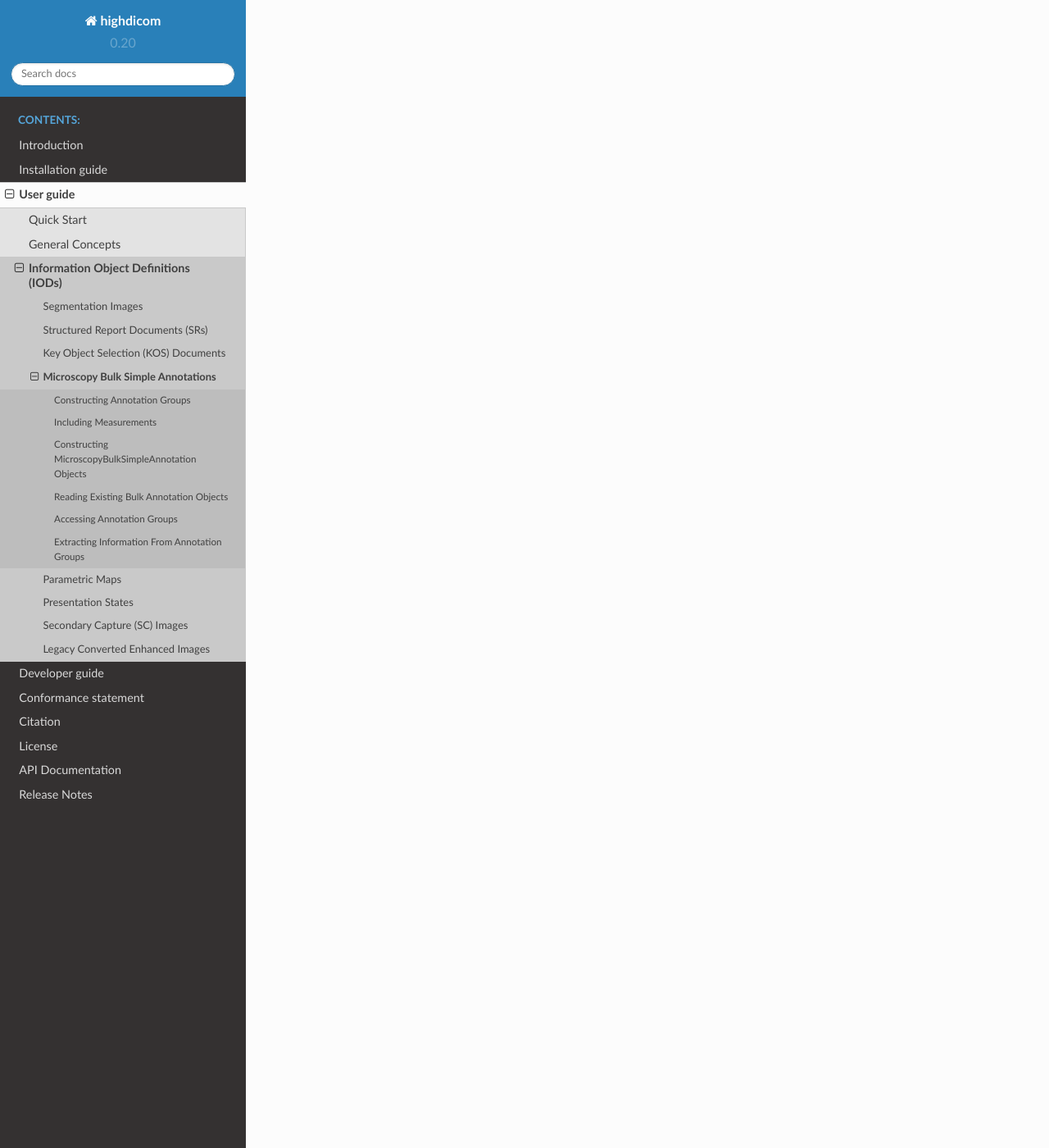
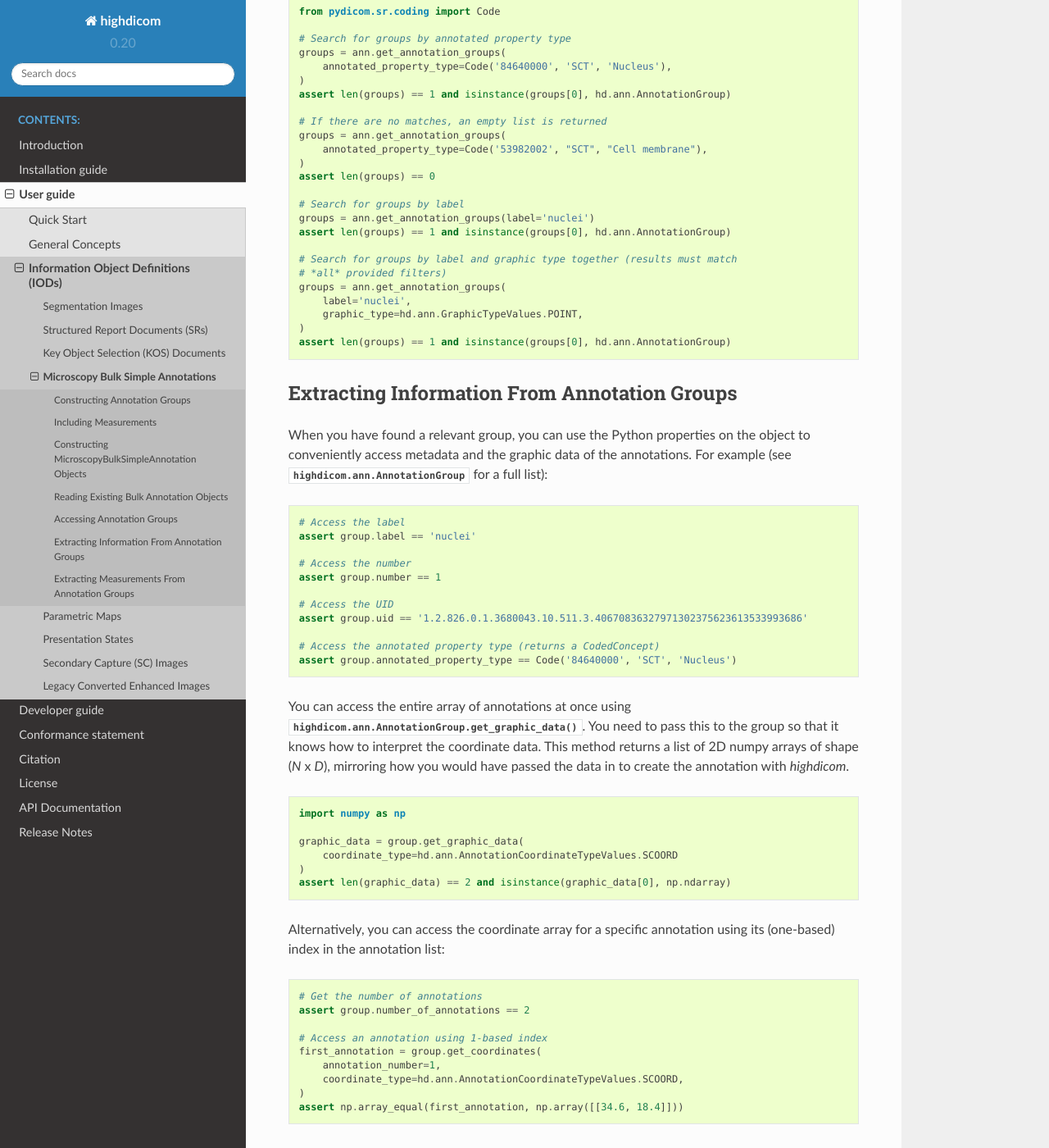
Before and after one commit to ImagingDataCommons/highdicom, a Sphinx documentation site: the page built from docs/ann.rst, in a window 1280 px wide and 1400 px high, scrolled down 4548 px. Shown: the whole window at 82% size. Built offline with Sphinx 7.4.7 and the Read the Docs theme 2.0.0, drawn with Linux system fonts in a browser that asks for light colours; some of the changed text lies outside the part shown.

Commit message:
Finish bulk annotations

```diff
--- a/docs/ann.rst
+++ b/docs/ann.rst
@@ -33,6 +33,7 @@
 * A ``number`` (``int``), an integer number for the group.
 * A ``label`` (``str``) giving a human-readable label for the group.
 * A ``uid`` (``str`` or :class:`highdicom.UID`) uniquely identifying the group.
+  Usually, you will want to generate UID for this.
 * An ``annotated_property_category`` and ``annotated_property_type``
   (:class:`highdicom.sr.CodedConcept`) coded values (see :ref:`coding`)
   describing the category and specific structure that has been annotated.
@@ -55,6 +56,12 @@
 -- or 3 -- meaning that the coordinates are expressed as a (X,Y,Z) triple in 3D
 frame of reference coordinates.
 
+When considering which type of coordinate to use, bear in mind that the 2D image
+coordinates refer only to one image in a image pyramid, whereas 3D frame of
+reference coordinates are more easily used with any image in the pyramid.
+Also note that although you can include multiple annotation groups in a single
+bulk annotation object, they must all use the same coordinate type.
+
 Here is a simple example of constructing an annotation group:
 
 .. code-block:: python
@@ -67,8 +74,8 @@
     # Graphic data containing two nuclei, each represented by a single point
     # expressed in 2D image coordinates
     graphic_data = [
-        np.array([[1234.6, 4088.4], [1239.5, 4088.4]]),
-        np.array([[1248.7, 4054.9], [1252.4, 4054.9]]),
+        np.array([[34.6, 18.4]]),
+        np.array([[28.7, 34.9]]),
     ]
 
     # Nuclei annotations produced by a manual algorithm
@@ -77,7 +84,7 @@
         uid=hd.UID(),
         label='nuclei',
         annotated_property_category=codes.SCT.AnatomicalStructure,
-        annotated_property_type=Code("84640000", "SCT", "Nucleus"),
+        annotated_property_type=Code('84640000', 'SCT', 'Nucleus'),
         algorithm_type=hd.ann.AnnotationGroupGenerationTypeValues.MANUAL,
         graphic_type=hd.ann.GraphicTypeValues.POINT,
         graphic_data=graphic_data,
@@ -109,12 +116,11 @@
     import highdicom as hd
     import numpy as np
 
-    # Graphic data containing two nuclei, each represented by a circle
-    # A circle is representing by two point: the center then a point on the
-    # circumference
+    # Graphic data containing two nuclei, each represented by a single point
+    # expressed in 2D image coordinates
     graphic_data = [
-        np.array([[1234.6, 4088.4], [1239.5, 4088.4]]),
-        np.array([[1248.7, 4054.9], [1252.4, 4054.9]]),
+        np.array([[34.6, 18.4]]),
+        np.array([[28.7, 34.9]]),
     ]
 
     # Measurement object representing the areas of each of the two nuclei
@@ -130,7 +136,7 @@
         uid=hd.UID(),
         label='nuclei',
         annotated_property_category=codes.SCT.AnatomicalStructure,
-        annotated_property_type=Code("84640000", "SCT", "Nucleus"),
+        annotated_property_type=Code('84640000', 'SCT', 'Nucleus'),
         algorithm_type=hd.ann.AnnotationGroupGenerationTypeValues.MANUAL,
         graphic_type=hd.ann.GraphicTypeValues.POINT,
         graphic_data=graphic_data,
@@ -163,14 +169,14 @@
         series_number=10,
         sop_instance_uid=hd.UID(),
         instance_number=1,
-        manufacturer="MGH Pathology",
-        manufacturer_model_name="MGH Pathology Manual Annotations",
-        software_versions="0.0.1",
-        device_serial_number="1234",
-        content_description="Nuclei Annotations",
+        manufacturer='MGH Pathology',
+        manufacturer_model_name='MGH Pathology Manual Annotations',
+        software_versions='0.0.1',
+        device_serial_number='1234',
+        content_description='Nuclei Annotations',
     )
 
-    bulk_annotations.save_as("nuclei_annotations.dcm")
+    bulk_annotations.save_as('nuclei_annotations.dcm')
 
 The result is a complete DICOM object that can be written out as a DICOM file,
 transmitted over network, etc.
@@ -178,8 +184,156 @@
 Reading Existing Bulk Annotation Objects
 ----------------------------------------
 
+You can read an existing bulk annotation object using `pydicom` and then convert
+to the `highdicom` object like this:
+
+.. code-block:: python
+
+    from pydicom import dcmread
+    import highdicom as hd
+
+    ann_dcm = dcmread('data/test_files/sm_annotations.dcm')
+
+    ann = hd.ann.MicroscopyBulkSimpleAnnotations.from_dataset(ann_dcm)
+
+    assert isinstance(ann, hd.ann.MicroscopyBulkSimpleAnnotations)
+
+Note that this example (and the following examples) uses an example file that
+you can access from the test data in the `highdicom` repository. It was created
+using exactly the code in the construction example above.
+
 Accessing Annotation Groups
 ---------------------------
 
+Usually the next step when working with bulk annotation objects is to find the
+relevant annotation groups. You have two ways to do this.
+
+If you know either the number or the UID of the group, you can access the group
+directly (since either of these should uniquely identify a group). The
+:meth:`highdicom.ann.MicroscopyBulkSimpleAnnotations.get_annotation_group()`
+method is used for this purpose:
+
+.. code-block:: python
+
+    # Access a group by its number
+    group = ann.get_annotation_group(number=1)
+    assert isinstance(group, hd.ann.AnnotationGroup)
+
+    # Access a group by its UID
+    group = ann.get_annotation_group(
+        uid='1.2.826.0.1.3680043.10.511.3.40670836327971302375623613533993686'
+    )
+    assert isinstance(group, hd.ann.AnnotationGroup)
+
+Alternatively, you can search for groups that match certain filters such as
+the annotation property type or category, label, or graphic type. The
+:meth:`highdicom.ann.MicroscopyBulkSimpleAnnotations.get_annotation_groups()`
+method (note groups instead of group) is used for this. It returns a list
+of matching groups, since the filters may match multiple groups.
+
+.. code-block:: python
+
+    from pydicom.sr.coding import Code
+
+    # Search for groups by annotated property type
+    groups = ann.get_annotation_groups(
+        annotated_property_type=Code('84640000', 'SCT', 'Nucleus'),
+    )
+    assert len(groups) == 1 and isinstance(groups[0], hd.ann.AnnotationGroup)
+
+    # If there are no matches, an empty list is returned
+    groups = ann.get_annotation_groups(
+        annotated_property_type=Code('53982002', "SCT", "Cell membrane"),
+    )
+    assert len(groups) == 0
+
+    # Search for groups by label
+    groups = ann.get_annotation_groups(label='nuclei')
+    assert len(groups) == 1 and isinstance(groups[0], hd.ann.AnnotationGroup)
+
+    # Search for groups by label and graphic type together (results must match
+    # *all* provided filters)
+    groups = ann.get_annotation_groups(
+        label='nuclei',
+        graphic_type=hd.ann.GraphicTypeValues.POINT,
+    )
+    assert len(groups) == 1 and isinstance(groups[0], hd.ann.AnnotationGroup)
+
+
 Extracting Information From Annotation Groups
 ---------------------------------------------
+
+When you have found a relevant group, you can use the Python properties on
+the object to conveniently access metadata and the graphic data of the
+annotations. For example (see :class:`highdicom.ann.AnnotationGroup` for a full
+list):
+
+.. code-block:: python
+
+    # Access the label
+    assert group.label == 'nuclei'
+
+    # Access the number
+    assert group.number == 1
+
+    # Access the UID
+    assert group.uid == '1.2.826.0.1.3680043.10.511.3.40670836327971302375623613533993686'
+
+    # Access the annotated property type (returns a CodedConcept)
+    assert group.annotated_property_type == Code('84640000', 'SCT', 'Nucleus')
+
+You can access the entire array of annotations at once using
+:meth:`highdicom.ann.AnnotationGroup.get_graphic_data()`. You need to pass
+this to the group so that it knows how to interpret the coordinate data. This
+method returns a list of 2D numpy arrays of shape (*N* x *D*), mirroring how
+you would have passed the data in to create the annotation with `highdicom`.
+
+.. code-block:: python
+
+    import numpy as np
+
+    graphic_data = group.get_graphic_data(
+        coordinate_type=hd.ann.AnnotationCoordinateTypeValues.SCOORD
+    )
+    assert len(graphic_data) == 2 and isinstance(graphic_data[0], np.ndarray)
+
+Alternatively, you can access the coordinate array for a specific annotation
+using its (one-based) index in the annotation list:
+
+.. code-block:: python
+
+    # Get the number of annotations
+    assert group.number_of_annotations == 2
+
+    # Access an annotation using 1-based index
+    first_annotation = group.get_coordinates(
+        annotation_number=1,
+        coordinate_type=hd.ann.AnnotationCoordinateTypeValues.SCOORD,
+    )
+    assert np.array_equal(first_annotation, np.array([[34.6, 18.4]]))
+
+Extracting Measurements From Annotation Groups
+----------------------------------------------
+
+You can use the :meth:`highdicom.ann.AnnotationGroup.get_measurements()` method
+to access any measurements included in the group. By default, this will return
+all measurements in the group, but you can also filter for measurements matching
+a certain name.
+
+Measurements are returned as a tuple of ``(names, values, units)``, where
+``names`` is a list of nnames as :class:`highdicom.sr.CondedConcept` objects,
+``units`` is a list of units also as :class:`highdicom.sr.CondedConcept`
+objects, and the values is a ``numpy.ndarray`` of values of shape (*N* by *M*)
+where *N* is the number of annotations and *M* is the number of measurements.
+This return format is intended to facilitate the loading of measurements into
+tables or dataframes for further analysis.
+
+
+.. code-block:: python
+
+    from pydicom.sr.codedict import codes
+
+    names, values, units = group.get_measurements()
+    assert names[0] == codes.SCT.Area
+    assert units[0] == codes.UCUM.SquareMicrometer
+    assert values.shape == (2, 1)
```
Also changed, not shown: other parts of docs/ann.rst (+1 -1 lines), 1 other file.
